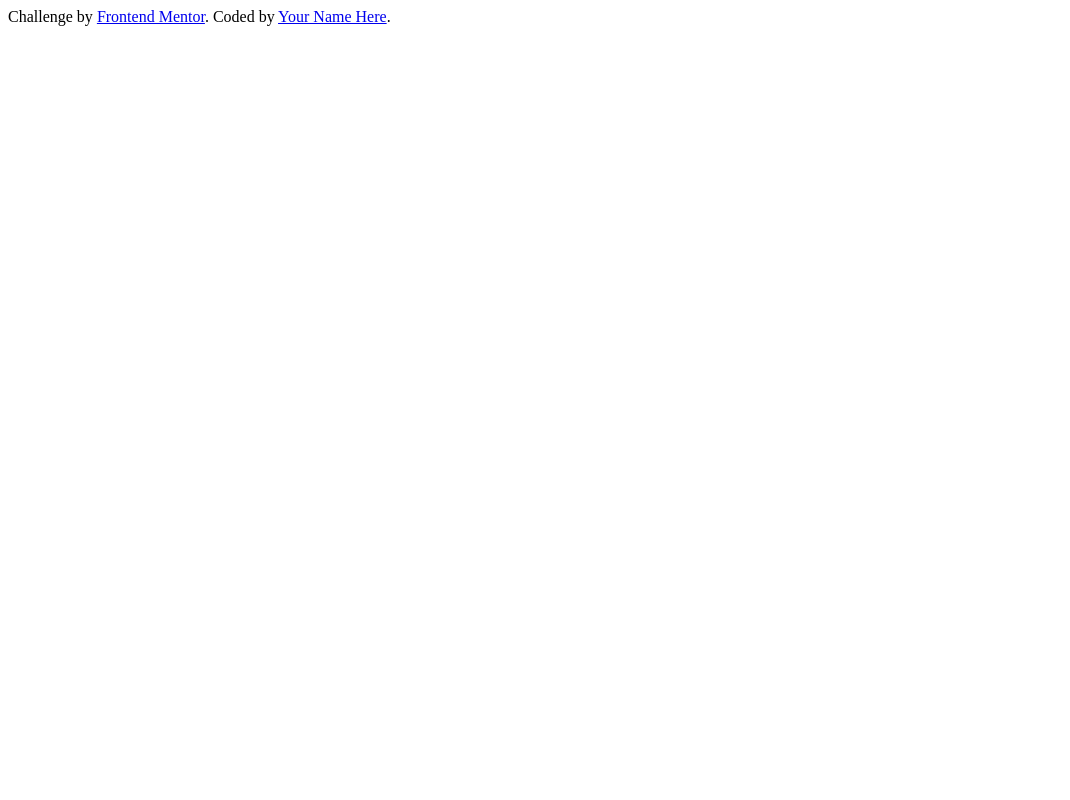
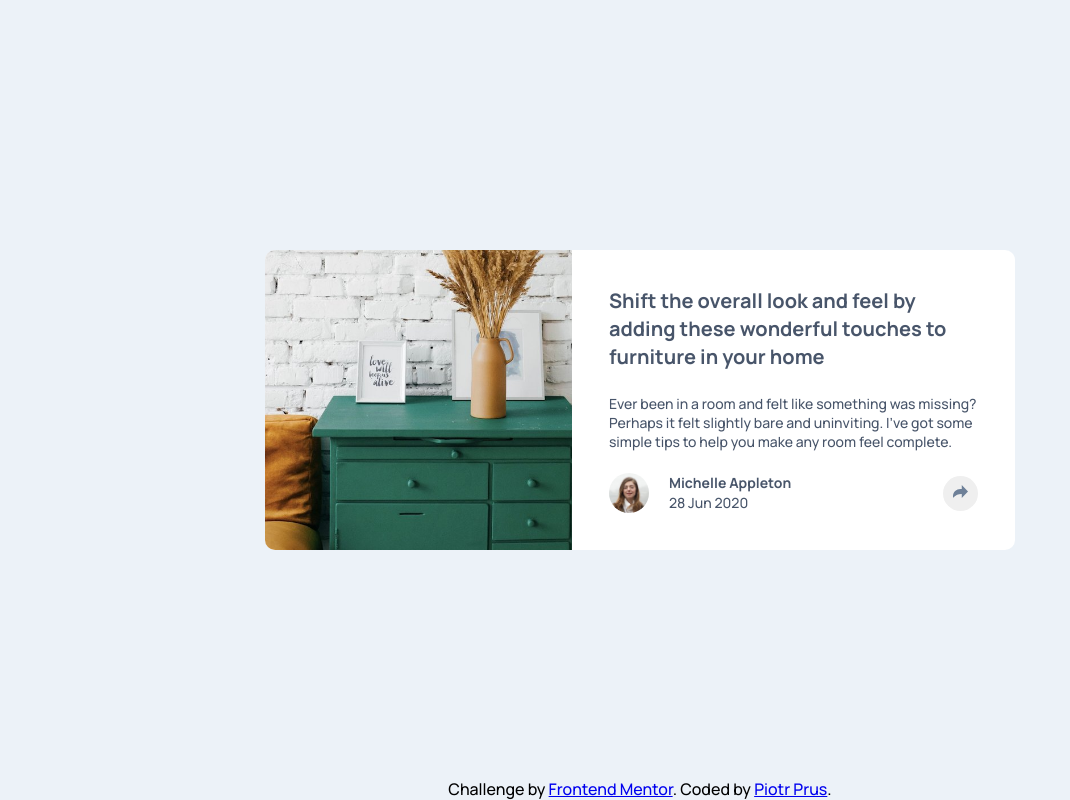
Before and after one commit to Piotrek1994/Article-preview-component, a plain HTML site: page index.html in a window 1280 px wide. Shown: the whole page, without its empty margins (0-1070 px from the left). Drawn offline with Linux system fonts and the light colour scheme.

Commit message:
Problem with svg photo

```diff
--- a/index.html
+++ b/index.html
@@ -1,37 +1,70 @@
 <!DOCTYPE html>
 <html lang="en">
+
 <head>
   <meta charset="UTF-8">
   <meta name="viewport" content="width=device-width, initial-scale=1.0">
-
+  <link rel="preconnect" href="https://fonts.googleapis.com">
+  <link rel="preconnect" href="https://fonts.gstatic.com" crossorigin>
+  <link href="https://fonts.googleapis.com/css2?family=Manrope:wght@500;700&display=swap" rel="stylesheet">
   <link rel="icon" type="image/png" sizes="32x32" href="./images/favicon-32x32.png">
-
+  <link rel="stylesheet" href="main.css">
   <title>Article preview component</title>
-
-
 </head>
 <body>
 
 
-<!--
-  Shift the overall look and feel by adding these wonderful
-  touches to furniture in your home
 
-  Ever been in a room and felt like something was missing? Perhaps
-  it felt slightly bare and uninviting. I’ve got some simple tips
-  to help you make any room feel complete.
+  <div class="card">
 
-  Michelle Appleton
-  28 Jun 2020
 
-  Share -->
+    <div class="left-card"><img class="drawers-img" src="images/drawers.jpg" alt="wooden drawer"></div>
+
+
+    <div class="right-card">
+      <p class="card-title">Shift the overall look and feel by adding these wonderful
+        touches to furniture in your home</p>
+      <p class="card-text">Ever been in a room and felt like something was missing? Perhaps
+        it felt slightly bare and uninviting. I’ve got some simple tips
+        to help you make any room feel complete.</p>
+
+      <div class="bottom-bar">
+        <img class="avatar-img" src="images/avatar-michelle.jpg" alt="smiling woman">
+        <div class="person"><p class="name-surname">Michelle Appleton</p>
+          28 Jun 2020
+        </div>
+        <button class="arrow-btn">
+          <img class="arrow-img" src="images/icon-share.svg" alt="icon of share">
+          <img class="arrow-white" src="images/icon-share-white.svg" alt="">
+        </button>
+      </div>
+
+
+      <div class="share-bar">
+        <p>Share</p>
+        <img src="./images/icon-facebook.svg" alt="facebook icon">
+        <img src="./images/icon-twitter.svg" alt="twitter icon">
+        <img src="./images/icon-pinterest.svg" alt="pinterest icon">
+      </div>
+    </div>
+
+  </div>
+
+
+
+
+
+
 
 
 
 
   <div class="attribution">
     Challenge by <a href="https://www.frontendmentor.io?ref=challenge" target="_blank">Frontend Mentor</a>.
-    Coded by <a href="#">Your Name Here</a>.
+    Coded by <a href="#">Piotr Prus</a>.
   </div>
+
+  <script src="script.js"></script>
 </body>
+
 </html>
--- /dev/null
+++ b/main.css
@@ -0,0 +1,115 @@
+*,
+*::before,
+*::after {
+	box-sizing: border-box;
+	margin: 0;
+	padding: 0;
+	font-family: 'Manrope', sans-serif;
+}
+
+body {
+	height: 100vh;
+	background-color: hsl(210, 46%, 95%);
+}
+
+.card {
+	position: absolute;
+	height: 300px;
+	width: 750px;
+	top: 50%;
+	left: 50%;
+	border-radius: 10px;
+	transform: translate(-50%, -50%);
+	background-color: white;
+	overflow: hidden;
+	display: flex;
+}
+
+.right-card {
+	display: flex;
+	flex-direction: column;
+	justify-content: space-between;
+	padding: 37px;
+	width: 70%;
+	height: 100%;
+}
+
+.left-card {
+	width: 50%;
+	height: 100%;
+	overflow: hidden;
+}
+
+.drawers-img {
+	height: 100%;
+}
+
+.card-title {
+	font-size: 20px;
+	font-weight: 700;
+	line-height: 28px;
+	color: hsl(217, 19%, 35%);
+}
+
+.card-text {
+	font-size: 14px;
+	font-weight: 500;
+	color: hsl(217, 19%, 35%);
+}
+
+.share-bar {
+	display: none;
+}
+
+.bottom-bar {
+	position: relative;
+	display: flex;
+	justify-content: space-between;
+	align-items: center;
+	flex-direction: row;
+}
+
+.avatar-img {
+	width: 40px;
+	height: 40px;
+	border-radius: 50%;
+	bottom: 0;
+}
+
+.person {
+	position: absolute;
+	left: 60px;
+	font-size: 14px;
+	color: hsl(217, 19%, 35%);
+	line-height: 20px;
+}
+
+.name-surname {
+	font-weight: 700;
+}
+
+.arrow-btn {
+	width: 35px;
+	height: 35px;
+	border-radius: 50%;
+	border: none;
+	cursor: pointer;
+    transition: background-color .3s;
+}
+
+.arrow-btn:hover {
+	background-color: hsl(214, 17%, 51%);
+}
+
+
+
+.arrow-white {
+    display: none;
+}
+
+.attribution {
+	position: absolute;
+	left: 50%;
+	bottom: 0;
+	transform: translateX(-50%);
+}
--- /dev/null
+++ b/script.js
@@ -0,0 +1,11 @@
+const arrBtn = document.querySelector('.arrow-btn')
+const arrowWhite = document.querySelector('.arrow-white')
+const arrowGray = document.querySelector('.arrow-img')
+
+
+const changeColor = () => {
+    arrowWhite.classList.toggle('')
+}
+
+
+arrBtn.addEventListener('mouseover', changeColor)
```
Also changed, not shown: images/icon-share-white.svg (added), 1 other file.
